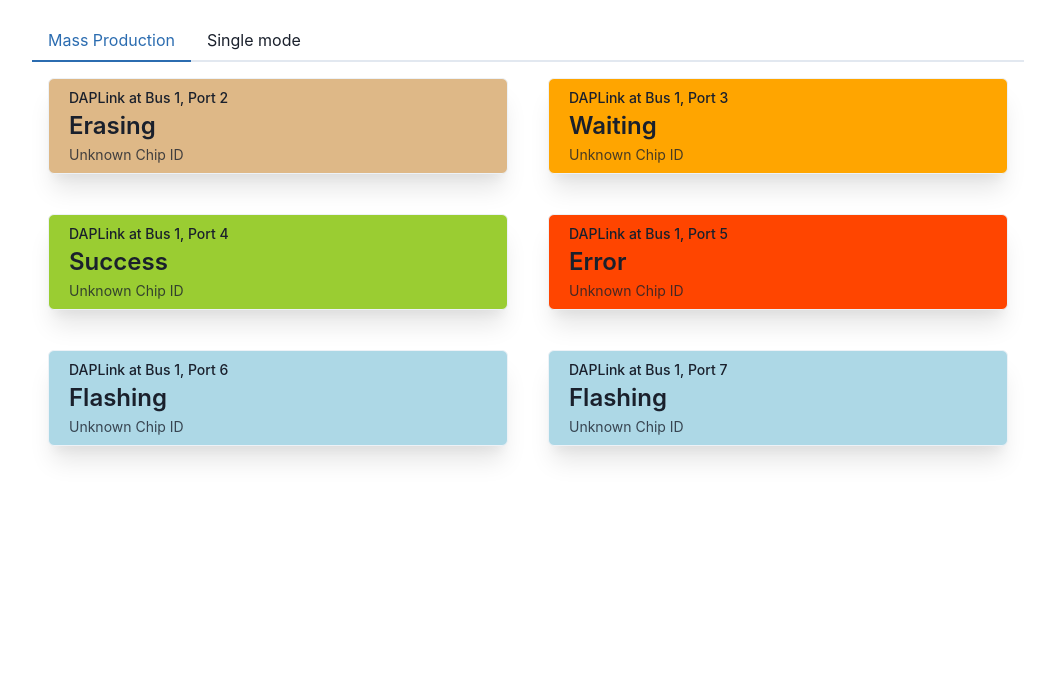
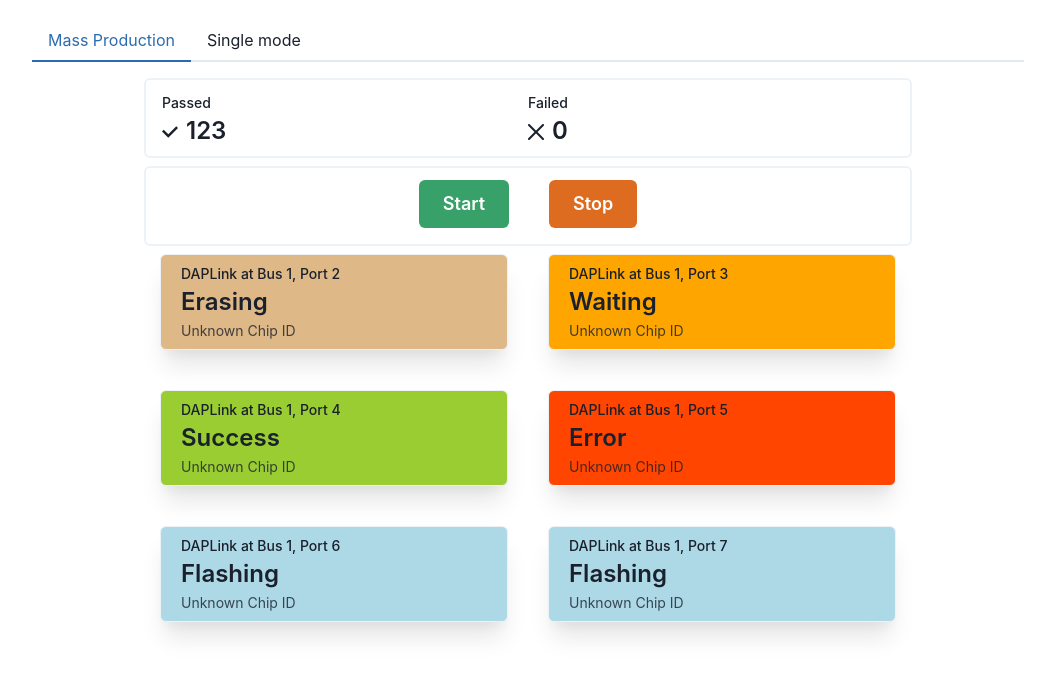
Before and after one commit to huming2207/plunger, a React app: page / in a window 1280 px wide. Shown: the top 676 px of the page, without its empty margins (112-1167 px from the left). Built offline with nearby package versions, Linux system fonts and the light colour scheme.

Commit message:
Add production status

```diff
--- /dev/null
+++ b/src/components/MassProdStat.tsx
@@ -0,0 +1,24 @@
+import { CheckIcon, CloseIcon } from '@chakra-ui/icons';
+import { Stat, StatArrow, StatGroup, StatHelpText, StatLabel, StatNumber } from '@chakra-ui/react';
+import React from 'react';
+
+export const MassProdStat = (): JSX.Element => {
+  return (
+    <StatGroup marginBottom="10">
+      <Stat>
+        <StatLabel>Passed</StatLabel>
+        <StatNumber>
+          <CheckIcon w={4} h={4} marginRight="2" />
+          123
+        </StatNumber>
+      </Stat>
+
+      <Stat>
+        <StatLabel>Failed</StatLabel>
+        <StatNumber>
+          <CloseIcon w={4} h={4} marginRight="2" />0
+        </StatNumber>
+      </Stat>
+    </StatGroup>
+  );
+};
--- a/src/pages/MassProduction.tsx
+++ b/src/pages/MassProduction.tsx
@@ -1,10 +1,47 @@
-import { SimpleGrid } from '@chakra-ui/layout';
+import { Divider, SimpleGrid, StackDivider, VStack } from '@chakra-ui/layout';
+import { Box, Button, ButtonGroup, Container } from '@chakra-ui/react';
 import React from 'react';
+import { MassProdStat } from '../components/MassProdStat';
 import { Probe, ProbeState, ProbeType } from '../components/Probe';
 
 export const MassProduction = (): JSX.Element => {
   return (
     <>
+      <VStack>
+        <Container
+          maxHeight="80px"
+          height="80px"
+          border="2px"
+          paddingTop="3"
+          paddingBottom="3"
+          borderColor="gray.100"
+          borderRadius="md"
+          maxW="container.md"
+        >
+          <MassProdStat />
+        </Container>
+        <Container
+          maxHeight="80px"
+          height="80px"
+          border="2px"
+          maxW="container.md"
+          paddingTop="3"
+          paddingBottom="3"
+          borderColor="gray.100"
+          borderRadius="md"
+          centerContent
+        >
+          <ButtonGroup variant="solid" spacing="10">
+            <Button colorScheme="green" size="lg">
+              Start
+            </Button>
+            <Button colorScheme="orange" size="lg">
+              Stop
+            </Button>
+          </ButtonGroup>
+        </Container>
+
+        <Container maxW="container.md" marginTop="5">
           <SimpleGrid columns={2} spacing={10}>
             <Probe busNumber={1} portNumber={2} type={ProbeType.DAPLINK} state={ProbeState.ERASING} />
 
@@ -18,6 +55,8 @@
 
             <Probe busNumber={1} portNumber={7} type={ProbeType.DAPLINK} state={ProbeState.FLASHING} />
           </SimpleGrid>
+        </Container>
+      </VStack>
     </>
   );
 };
```
Lines whose indentation alone changed are shown as unchanged.
